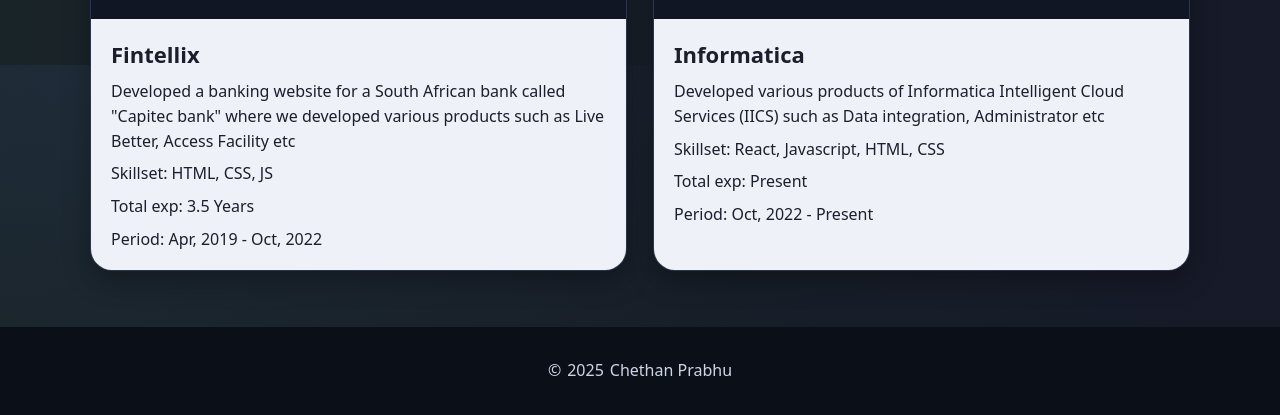
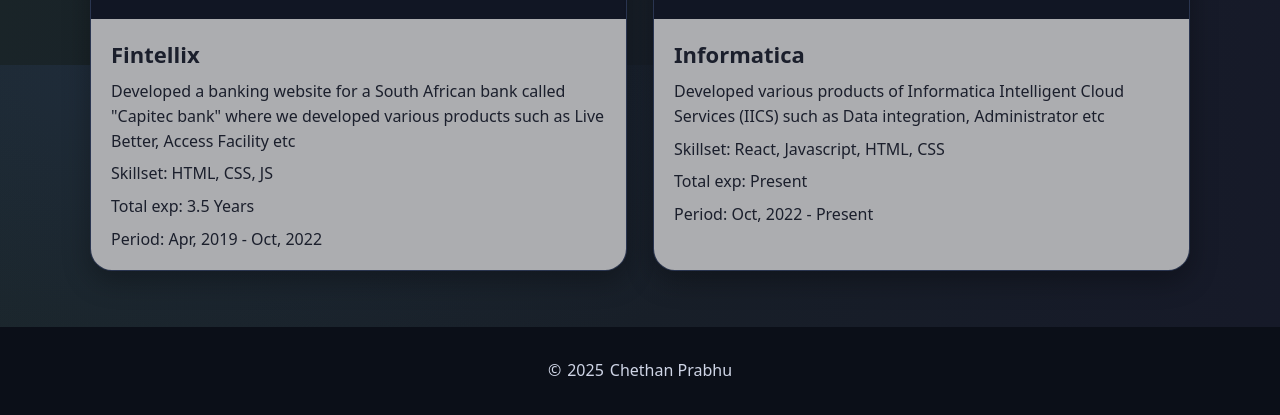
Before and after one commit to chethanprabhu/Portfolio, a website: page index.html in a window 1280 px wide. Shown: the part 1535-1950 px from the top of the page. Drawn offline with Linux system fonts and the light colour scheme.

Commit message:
updated exp style

```diff
--- a/index.html
+++ b/index.html
@@ -40,7 +40,7 @@
     .experience__container__company{display:grid;grid-template-rows:auto 1fr;border-radius:var(--radius);background:var(--card);border:1px solid var(--line);box-shadow:var(--shadow);overflow:hidden}
     .experience__container__company__logoWrapper{display:grid;place-items:center;padding:22px;background:#111624}
     .experience__container__company__logoWrapper__logo{width:120px;height:120px;border-radius:50%;object-fit:cover}
-    .experience__container__company__detailWrapper{background:#eef1f7;color:#1b1f2c;padding:18px 20px}
+    .experience__container__company__detailWrapper{background:#acadb0;color:#1b1f2c;padding:18px 20px}
     .experience__container__company__detailWrapper__header{margin:0 0 6px 0;font-size:22px;color:#1b1f2c}
     .experience__container__company__detailWrapper__detail{margin:8px 0 0 0;font-weight:500}
 
```
